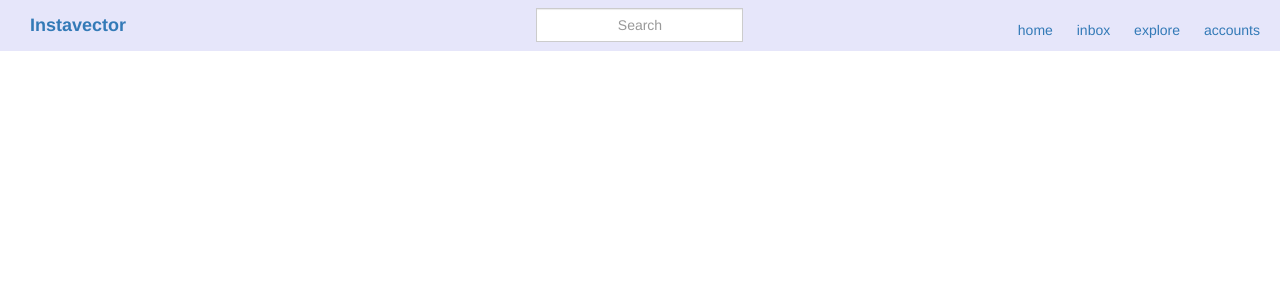
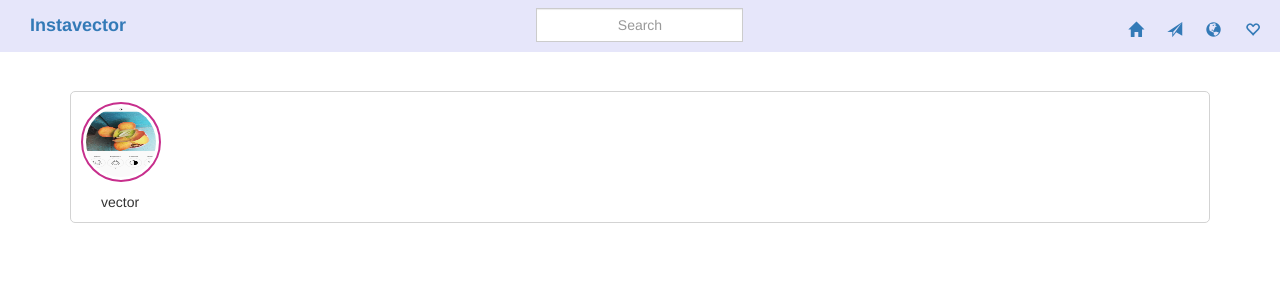
Before and after one commit to Vector254/instavector, a Django app: page / in a window 1280 px wide. Shown: the top 300 px of the page. Run offline with Django 3.2, Linux system fonts and the light colour scheme; the visitor is signed in with stand-in values (Sample User, id 1); some libraries are stand-ins or nearby versions.

Commit message:
add styling

```diff
--- a/instavector/templates/base.html
+++ b/instavector/templates/base.html
@@ -11,6 +11,7 @@
     <title> instavector</title>
   {% endif %}
   {% block styles %}
+  <link rel="stylesheet" href="{% static 'css/index.css' %}">
   <link rel="stylesheet" href="{% static 'css/navbar.css' %}">
   <link rel="stylesheet" href="{% static 'css/welcome.css' %}">
     {% bootstrap_css %}
--- a/instavector/templates/index.html
+++ b/instavector/templates/index.html
@@ -4,9 +4,18 @@
 
 
 {{block.super}}
-<div class="container-fluid">
+<div class="container">
 
+   <div class="status">
+       <div class="each">
+            <a href=""><img src="/static/images/shot2.jpg" alt=""></a>
+            <p>vector</p>
+        </div>
 
+   </div>
+   <div class="posts">
+
+   </div>
 </div>
 
 
--- a/instavector/templates/navbar.html
+++ b/instavector/templates/navbar.html
@@ -1,3 +1,4 @@
+<div class="container-fluid">
 <nav class="navbar  navbar-fixed-top">
     <div class="col-sm-4 col-md-4">
       <div class="navbar-header">
@@ -22,13 +23,15 @@
       <div class="col-sm-4 col-md-4">
       <div class="navi navbar-right">
           <ul>
-              <li><a href="/">home</a></li>
-              <li><a href="">inbox</a></li>
-              <li><a href="">explore</a></li>
-              <li><a href="">accounts</a></li>
+              <li><a href="/"><i class="glyphicon glyphicon-home"></i></a></li>
+              <li><a href=""><i class="glyphicon glyphicon-send"></i></a></li>
+              <li><a href=""><i class="glyphicon glyphicon-globe"></i></a></li>
+              <li><a href=""><i class="glyphicon glyphicon-heart-empty"></i></a></li>
           </ul>
       </div>
       </div>
       <!-- search form end -->
 
 </nav>
+<hr>
+</div>
--- /dev/null
+++ b/static/css/index.css
@@ -0,0 +1,20 @@
+body{
+    margin-top: 100px;
+}
+.status{
+    margin-top: 50px;
+    border: 1px solid lightgrey;
+    border-radius: 5px;
+}
+.each img{
+    padding: 3px;
+    margin: 10px;
+    height: 80px;
+    width: 80px;
+    border: 2px solid rgb(199, 46, 140);
+    border-radius: 50px;
+
+}
+.each p{
+    margin-left: 30px;
+}
--- a/static/css/navbar.css
+++ b/static/css/navbar.css
@@ -6,12 +6,14 @@
     display: inline-block;
     margin-right: 20px;
     margin-top: 20px;
+    font-size: 15px;
 
 
 }
 .navbar{
     background-color: lavender;
-    border: 3px solid gray;
+
+
 }
 #search{
 
--- a/static/css/welcome.css
+++ b/static/css/welcome.css
@@ -6,11 +6,12 @@
     position: relative;
 }
 .app{
-    margin-left: 30px;
+
+    margin-left: 20px;
 
 }
 #app{
-    margin-left: 30px;
+    margin-left: 20px;
     width: 130px;
     height: 40px;
 }
@@ -19,10 +20,10 @@
     text-align: center;
 }
 .login{
-    margin-top: 120px;
-    margin-left: 20px;
-    border: 1px solid gray;
-    height: 400px;
+    margin-top: 100px;
+    margin-left: 40px;
+
+
 }
 .footer{
     font-weight: bold;
```
Also changed, not shown: instavector/templates/registration/login.html (+9 -5 lines).
